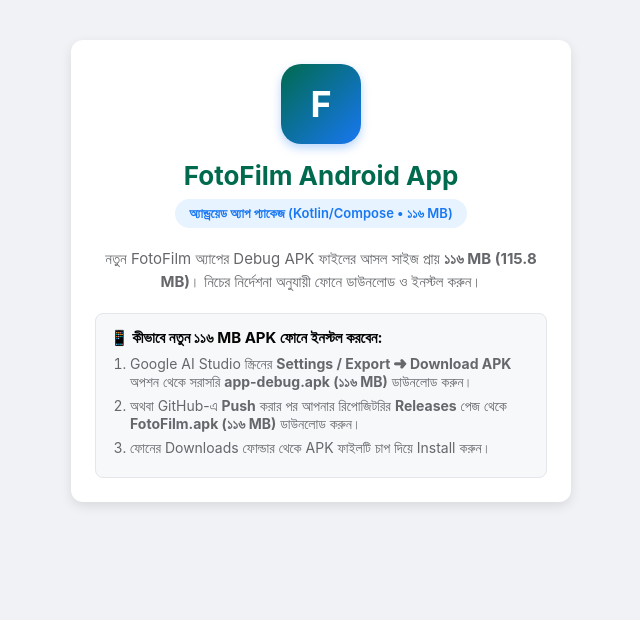
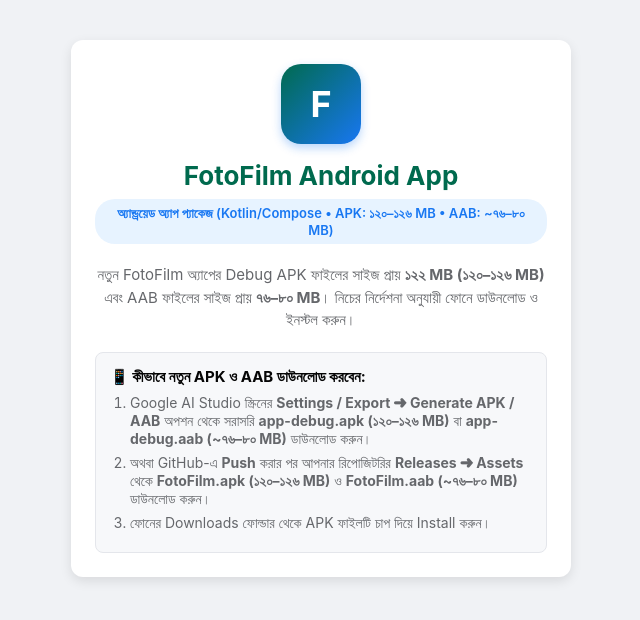
Before and after one commit to nihonislamsohag-ctrl/FaceFeed--app, a plain HTML site: page index.html in a window 1280 px wide. Shown: the whole page, without its empty margins (319-959 px from the left). Drawn offline with Linux system fonts and the light colour scheme.

Commit message:
ci: add AAB build support to GitHub workflow
Update build pipeline to generate both APK and Android App Bundle (AAB) artifacts. Updated documentation and download instructions to include AAB support.

```diff
--- a/index.html
+++ b/index.html
@@ -22,14 +22,14 @@
   <div class="card">
     <div class="logo">F</div>
     <h1>FotoFilm Android App</h1>
-    <div class="badge">অ্যান্ড্রয়েড অ্যাপ প্যাকেজ (Kotlin/Compose • ১১৬ MB)</div>
-    <p>নতুন FotoFilm অ্যাপের Debug APK ফাইলের আসল সাইজ প্রায় <strong>১১৬ MB (115.8 MB)</strong>। নিচের নির্দেশনা অনুযায়ী ফোনে ডাউনলোড ও ইনস্টল করুন।</p>
+    <div class="badge">অ্যান্ড্রয়েড অ্যাপ প্যাকেজ (Kotlin/Compose • APK: ১২০–১২৬ MB • AAB: ~৭৬–৮০ MB)</div>
+    <p>নতুন FotoFilm অ্যাপের Debug APK ফাইলের সাইজ প্রায় <strong>১২২ MB (১২০–১২৬ MB)</strong> এবং AAB ফাইলের সাইজ প্রায় <strong>৭৬–৮০ MB</strong>। নিচের নির্দেশনা অনুযায়ী ফোনে ডাউনলোড ও ইনস্টল করুন।</p>
 
     <div class="info-box" style="margin-top: 14px;">
-      <h3>📱 কীভাবে নতুন ১১৬ MB APK ফোনে ইনস্টল করবেন:</h3>
+      <h3>📱 কীভাবে নতুন APK ও AAB ডাউনলোড করবেন:</h3>
       <ol>
-        <li>Google AI Studio স্ক্রিনের <strong>Settings / Export ➜ Download APK</strong> অপশন থেকে সরাসরি <strong>app-debug.apk (১১৬ MB)</strong> ডাউনলোড করুন।</li>
-        <li>অথবা GitHub-এ <strong>Push</strong> করার পর আপনার রিপোজিটরির <strong>Releases</strong> পেজ থেকে <strong>FotoFilm.apk (১১৬ MB)</strong> ডাউনলোড করুন।</li>
+        <li>Google AI Studio স্ক্রিনের <strong>Settings / Export ➜ Generate APK / AAB</strong> অপশন থেকে সরাসরি <strong>app-debug.apk (১২০–১২৬ MB)</strong> বা <strong>app-debug.aab (~৭৬–৮০ MB)</strong> ডাউনলোড করুন।</li>
+        <li>অথবা GitHub-এ <strong>Push</strong> করার পর আপনার রিপোজিটরির <strong>Releases ➜ Assets</strong> থেকে <strong>FotoFilm.apk (১২০–১২৬ MB)</strong> ও <strong>FotoFilm.aab (~৭৬–৮০ MB)</strong> ডাউনলোড করুন।</li>
         <li>ফোনের Downloads ফোল্ডার থেকে APK ফাইলটি চাপ দিয়ে Install করুন।</li>
       </ol>
     </div>
```
Also changed, not shown: public/assets/aistudio/Screenshot_20261123_105728_bfef9ead.jpg (added), public/assets/aistudio/Screenshot_20261123_120032_22eb67b4.jpg (added), public/assets/aistudio/Screenshot_20261123_120343_c4d94406.jpg (added), 2 other files.
